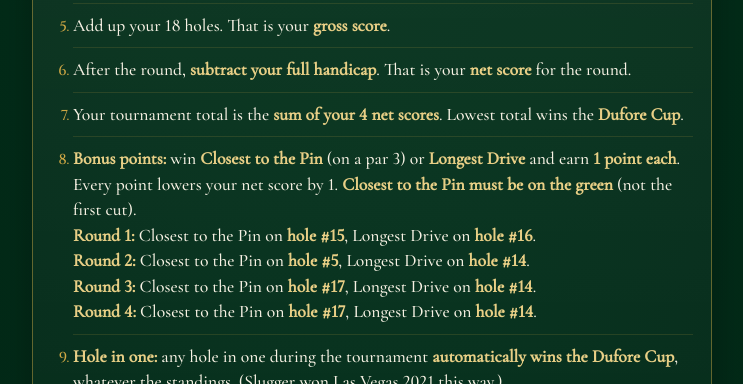
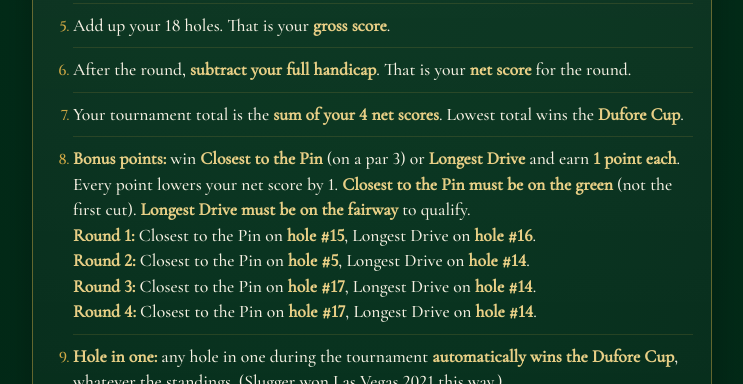
Before and after one commit to smartdeals1337/smartdeals, a plain HTML site: page dufore2026/index.html in a window 1280 px wide. Shown: the part 6097-6481 px from the top of the page, without its empty margins (268-1011 px from the left). Drawn offline with nearby package versions, Linux system fonts and the light colour scheme.

Commit message:
Rule: longest drive must be on the fairway to qualify
Co-Authored-By: Claude Sonnet 5.5 <noreply@anthropic.com>
Claude-Session: https://claude.ai/code/session_01PxtoKeknrPEQGS1ZPt4kTL

```diff
--- a/dufore2026/index.html
+++ b/dufore2026/index.html
@@ -808,7 +808,7 @@ html{background:#021f12}
         <li>Add up your 18 holes. That is your <b>gross score</b>.</li>
         <li>After the round, <b>subtract your full handicap</b>. That is your <b>net score</b> for the round.</li>
         <li>Your tournament total is the <b>sum of your 4 net scores</b>. Lowest total wins the <b>Dufore Cup</b>.</li>
-        <li><b>Bonus points:</b> win <b>Closest to the Pin</b> (on a par 3) or <b>Longest Drive</b> and earn <b>1 point each</b>. Every point lowers your net score by 1. <b>Closest to the Pin must be on the green</b> (not the first cut).<br><b>Round 1:</b> Closest to the Pin on <b>hole #15</b>, Longest Drive on <b>hole #16</b>.<br><b>Round 2:</b> Closest to the Pin on <b>hole #5</b>, Longest Drive on <b>hole #14</b>.<br><b>Round 3:</b> Closest to the Pin on <b>hole #17</b>, Longest Drive on <b>hole #14</b>.<br><b>Round 4:</b> Closest to the Pin on <b>hole #17</b>, Longest Drive on <b>hole #14</b>.</li>
+        <li><b>Bonus points:</b> win <b>Closest to the Pin</b> (on a par 3) or <b>Longest Drive</b> and earn <b>1 point each</b>. Every point lowers your net score by 1. <b>Closest to the Pin must be on the green</b> (not the first cut). <b>Longest Drive must be on the fairway</b> to qualify.<br><b>Round 1:</b> Closest to the Pin on <b>hole #15</b>, Longest Drive on <b>hole #16</b>.<br><b>Round 2:</b> Closest to the Pin on <b>hole #5</b>, Longest Drive on <b>hole #14</b>.<br><b>Round 3:</b> Closest to the Pin on <b>hole #17</b>, Longest Drive on <b>hole #14</b>.<br><b>Round 4:</b> Closest to the Pin on <b>hole #17</b>, Longest Drive on <b>hole #14</b>.</li>
         <li><b>Hole in one:</b> any hole in one during the tournament <b>automatically wins the Dufore Cup</b>, whatever the standings. (Slugger won Las Vegas 2021 this way.)</li>
       <li><b>Tied?</b> An <b>executive decision</b> within the <b>executive committee</b> determines the winner, taking into account the <b>behaviour of the week</b>, among other things.</li>
       </ol>
```
